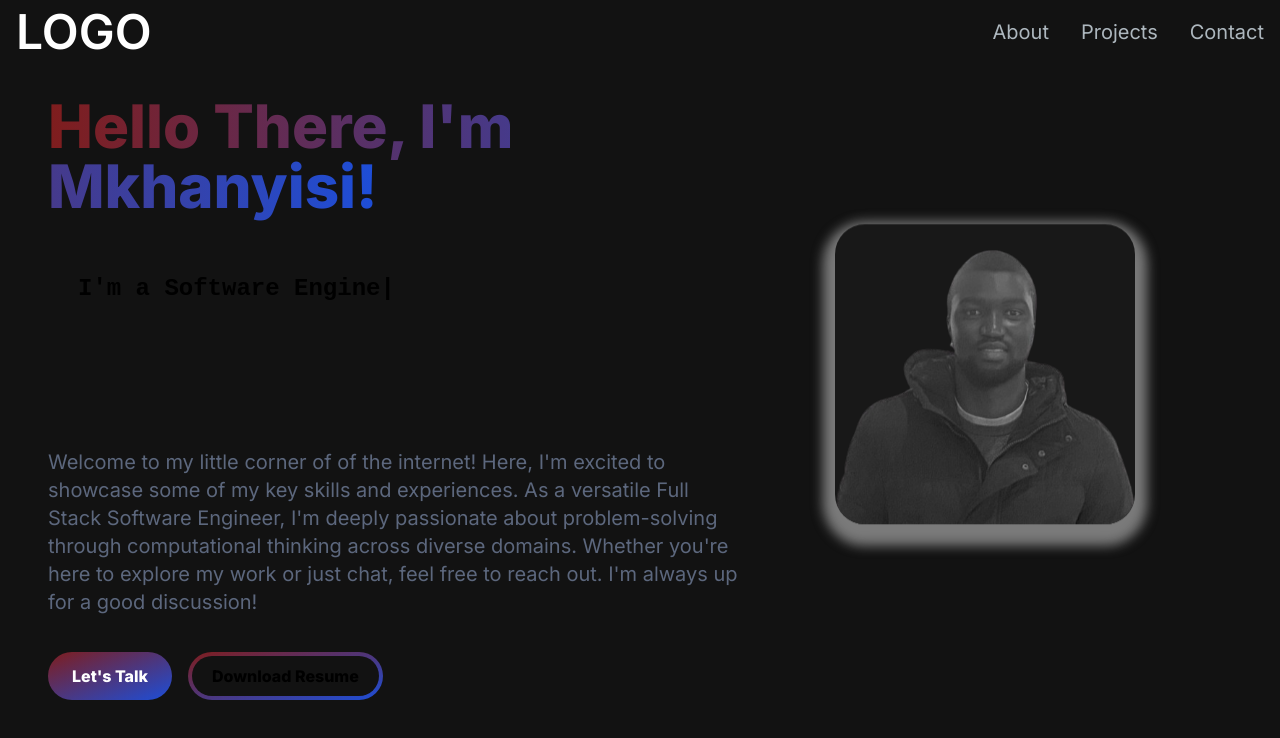
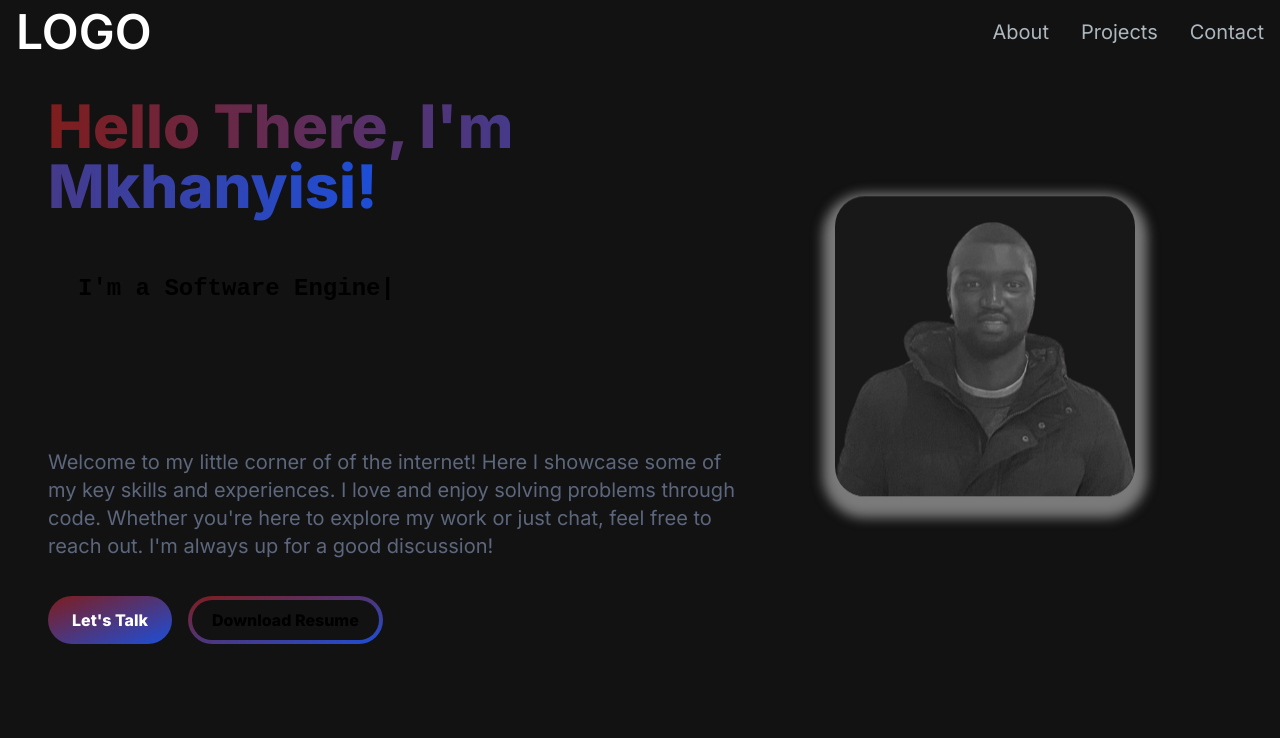
Before and after one commit to mkhanyisig/personal-portfolio, a Next.js app: page / in a window 1280 px wide. Shown: the top 738 px of the page. Built offline with nearby package versions, Linux system fonts and the light colour scheme.

Commit message:
few verbiage nits

```diff
--- a/src/app/components/HeroSection.jsx
+++ b/src/app/components/HeroSection.jsx
@@ -28,9 +28,9 @@ const HeroSection = () => {
                 1000,
                 "I'm A Frontend Developer",
                 1000,
+                "Away from the Computer Screen, you can find me either at the Gym 🏋️‍♂️ , on my Bike 🚴 or at the Soccer Field ⚽️",
+                1000,
                 "I love Music, Traveling and Exploring the Outdoors 🎵🎹  ✈️  🥾 ⛰️  ",
-                1000,
-                "Away from the Computer Screen, you can find me either at the Gym 🏋️‍♂️ , on my Bike 🚴 or at the Soccer Field ⚽️",
                 1000,
               ]}
               wrapper="h3"
@@ -55,12 +55,10 @@ const HeroSection = () => {
           </div>
 
           <p className="text-[#5C677D] text-lg lg:text-xl leading-relaxed mb-6">
-            Welcome to my little corner of of the internet! Here, I'm excited to
-            showcase some of my key skills and experiences. As a versatile Full
-            Stack Software Engineer, I'm deeply passionate about problem-solving
-            through computational thinking across diverse domains. Whether
-            you're here to explore my work or just chat, feel free to reach out.
-            I'm always up for a good discussion!
+            Welcome to my little corner of of the internet! Here I showcase some
+            of my key skills and experiences. I love and enjoy solving problems
+            through code. Whether you're here to explore my work or just chat,
+            feel free to reach out. I'm always up for a good discussion!
           </p>
           <div>
             <button className="px-6 py-3 w-full sm:w-fit rounded-full mr-4 bg-gradient-to-br from-red-900 to-blue-700 hover:bg-slate-200 text-white font-extrabold">
```
